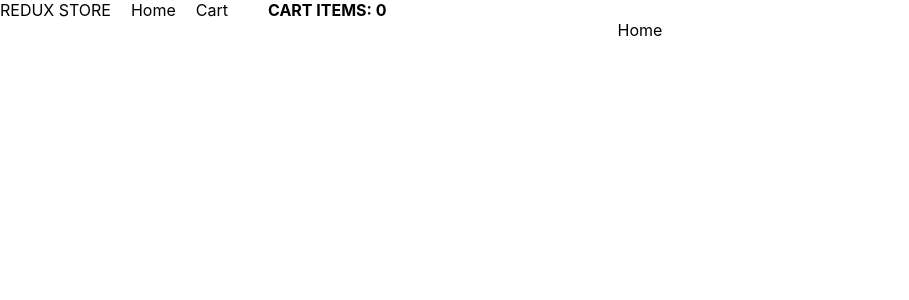
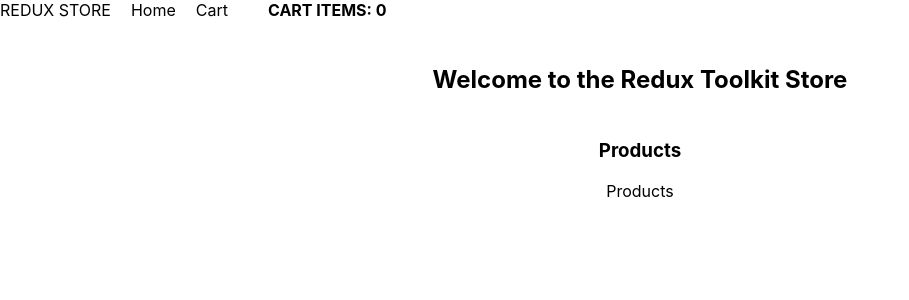
Before and after one commit to moonspark78/Redux_Beginner, a React (Create React App) app: page / in a window 1280 px wide. Shown: the top 300 px of the page, without its empty margins (0-909 px from the left). Built offline with nearby package versions, Linux system fonts and the light colour scheme.

Commit message:
Redux:  create Product section

```diff
--- /dev/null
+++ b/src/components/Products.js
@@ -0,0 +1,9 @@
+import React from 'react'
+
+const Products = () => {
+  return (
+    <div>Products</div>
+  )
+}
+
+export default Products
--- a/src/pages/Home.js
+++ b/src/pages/Home.js
@@ -1,8 +1,17 @@
 import React from 'react'
+import Products from '../components/Products'
 
 const Home = () => {
   return (
-    <div>Home</div>
+    <div>
+      <h2 className='heading'>
+        Welcome to the Redux Toolkit Store
+      </h2>
+      <section>
+        <h3>Products</h3>
+        <Products/>
+      </section>
+    </div>
   )
 }
 
```
